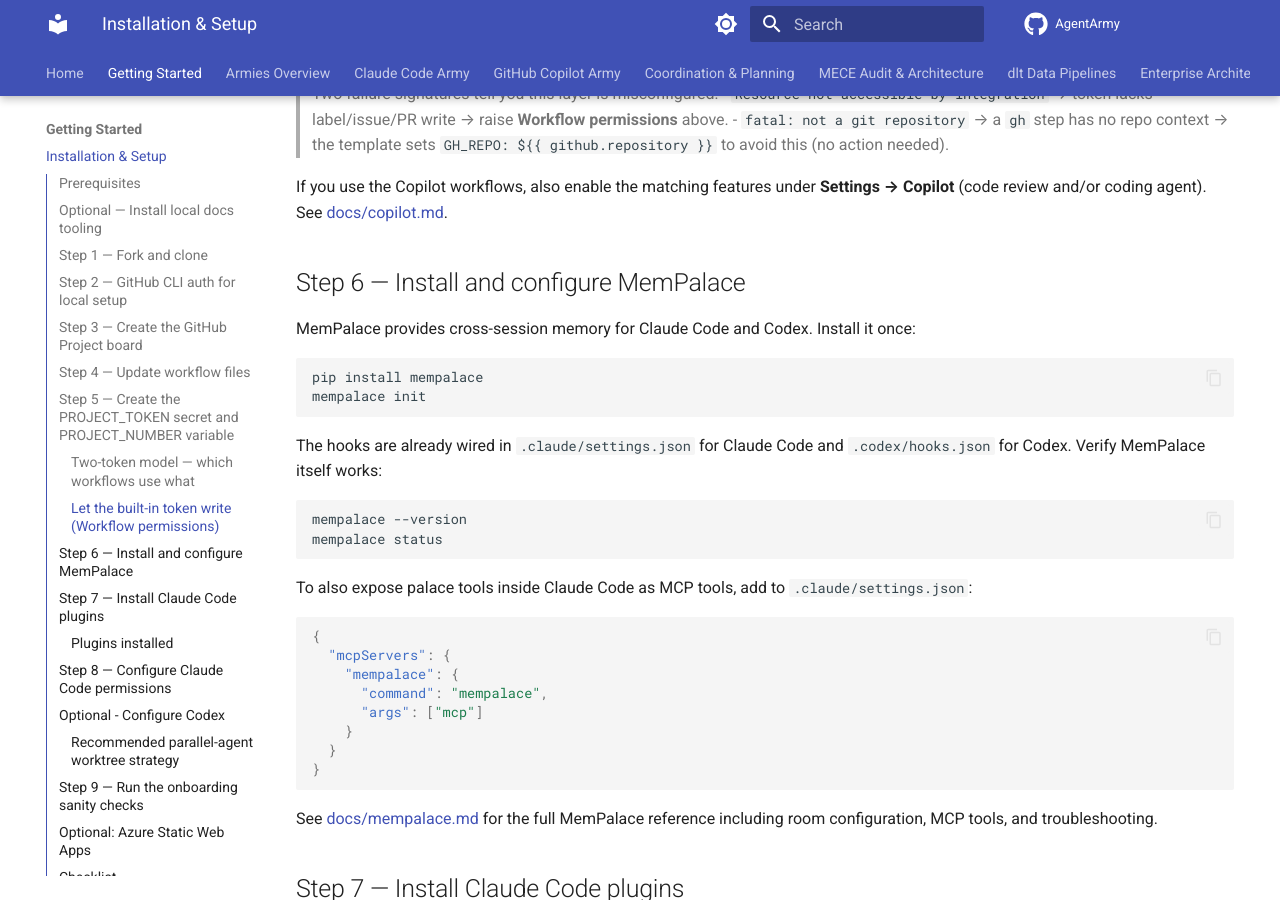
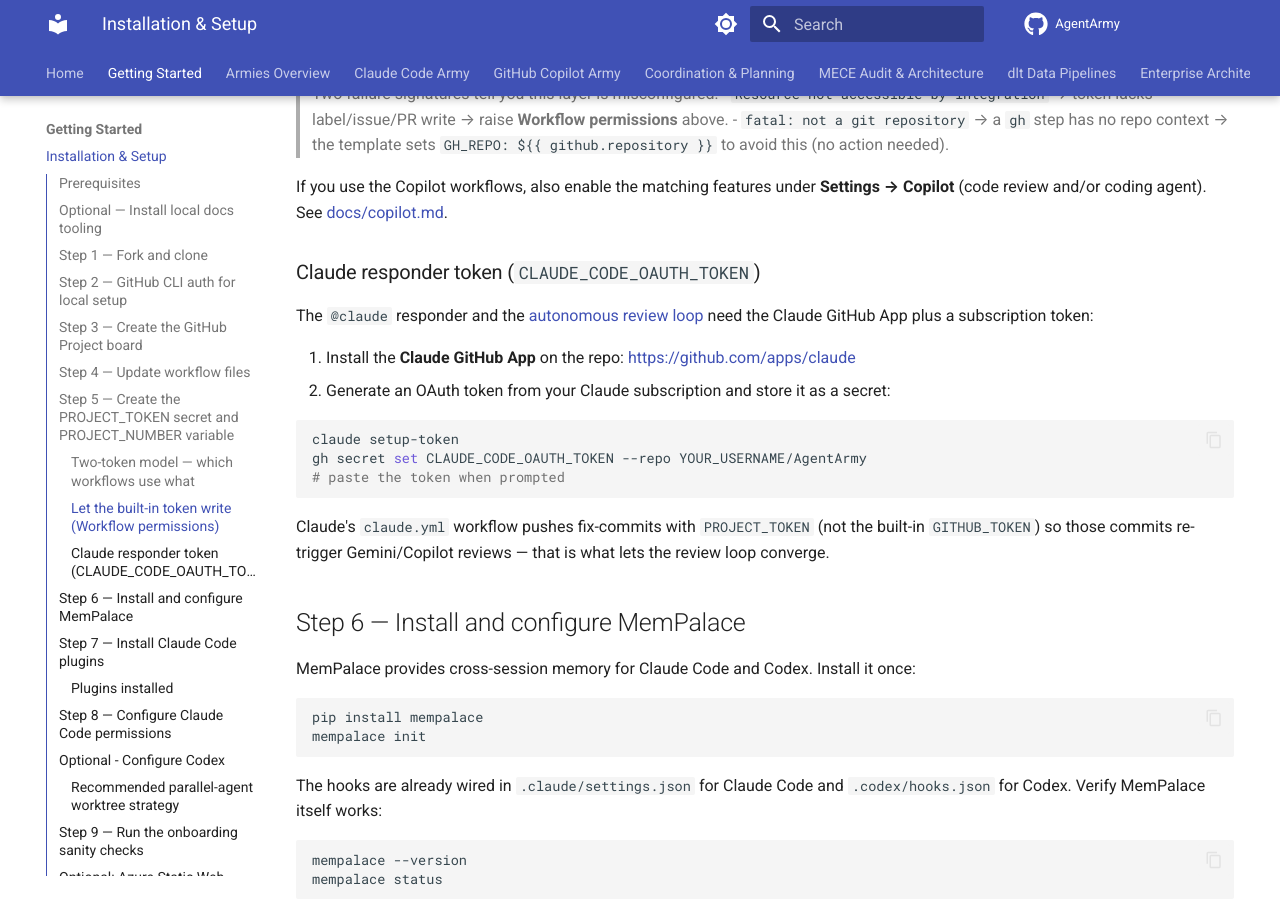
Before and after one commit to nickpclarke/AgentArmyPowerTemplate, an MkDocs documentation site: the page built from docs/setup.md, in a window 1280 px wide and 900 px high, scrolled down 4786 px. Built offline with MkDocs 1.6.1 and Material for MkDocs 9.7.7, drawn with Linux system fonts in a browser that asks for light colours; comment, search, counter and statistics services are not loaded; some of the changed text lies outside the part shown.

Commit message:
Add autonomous PR review-fix loop (#52)
* Add autonomous PR review-fix loop (claude.yml + review-loop.yml)

Closes the loop on remote review bots: when Gemini/Copilot/Codex leave
comments on a PR labelled `review-loop`, Claude addresses them, pushes,
the bots re-review, and it iterates until clean — escalating to HITL at a
round cap.

- claude.yml: the @claude responder (anthropics/claude-code-action),
  authed with CLAUDE_CODE_OAUTH_TOKEN; pushes with PROJECT_TOKEN so
  fix-commits re-trigger the review bots (a GITHUB_TOKEN push would not).
- review-loop.yml: the orchestrator. Opt-in via the `review-loop` label;
  tracks rounds via a hidden marker, debounces to one @claude request per
  HEAD commit, converges when bots re-review with nothing actionable, and
  at the round cap (var REVIEW_LOOP_MAX_ROUNDS, default 3) opens a HITL
  Decision artifact. Mirrors board-commands.yml + hitl-decision.yml.
- docs/pr-review-loop.md (+ mkdocs nav); AI-COORDINATION.md, CLAUDE.md,
  setup.md updated; three review-loop* labels created.

Manual setup still required: install the Claude GitHub App and set the
CLAUDE_CODE_OAUTH_TOKEN secret (see PR body / setup.md).

Co-Authored-By: Claude Opus 4.7 (1M context) <noreply@anthropic.com>

* Address PR #52 review feedback: position-based convergence

Review bots (Codex P1 x2, Copilot, Gemini) flagged real gaps in the
loop's convergence heuristic. Switch from timestamp-based to
position-based actionability:

- review-loop.yml: an inline bot comment is actionable while its
  `position` is non-null (anchored to the current diff). This (a) never
  drops feedback that arrives late on a commit, (b) lets an unaddressed
  comment from ANY bot block convergence, and (c) counts a bot's latest
  CHANGES_REQUESTED review regardless of body. Convergence still requires
  fresh bot activity on the latest commit.
- docs/pr-review-loop.md: rewrote the convergence section to match (and
  to clarify one-vs-all-bots + that "done" != "merge"); bumped the
  MAX_ROUNDS example to 5 to illustrate raising the cap.

The "broken table (||)" review comments were false positives — the
tables use standard single-pipe Markdown (verified no literal `||`).

Co-Authored-By: Claude Opus 4.7 (1M context) <noreply@anthropic.com>

---------

Co-authored-by: Claude Opus 4.7 (1M context) <noreply@anthropic.com>

````diff
--- a/docs/setup.md
+++ b/docs/setup.md
@@ -203,6 +203,21 @@ The PR-automation workflows (`label-pr-size`, `copilot-review`, `copilot-coding-
 
 If you use the Copilot workflows, also enable the matching features under **Settings → Copilot** (code review and/or coding agent). See [docs/copilot.md](copilot.md).
 
+### Claude responder token (`CLAUDE_CODE_OAUTH_TOKEN`)
+
+The `@claude` responder and the [autonomous review loop](pr-review-loop.md) need the Claude GitHub App plus a subscription token:
+
+1. Install the **Claude GitHub App** on the repo: <https://github.com/apps/claude>
+2. Generate an OAuth token from your Claude subscription and store it as a secret:
+
+   ```bash
+   claude setup-token
+   gh secret set CLAUDE_CODE_OAUTH_TOKEN --repo YOUR_USERNAME/AgentArmy
+   # paste the token when prompted
+   ```
+
+Claude's `claude.yml` workflow pushes fix-commits with `PROJECT_TOKEN` (not the built-in `GITHUB_TOKEN`) so those commits re-trigger Gemini/Copilot reviews — that is what lets the review loop converge.
+
 ## Step 6 — Install and configure MemPalace
 
 MemPalace provides cross-session memory for Claude Code and Codex. Install it once:
@@ -375,6 +390,7 @@ swa deploy --deployment-token YOUR_SWA_TOKEN
 - [ ] `PROJECT_TOKEN` secret set
 - [ ] `PROJECT_NUMBER` variable set
 - [ ] Actions **Workflow permissions** set to read & write (lets the built-in `GITHUB_TOKEN` manage labels)
+- [ ] `CLAUDE_CODE_OAUTH_TOKEN` secret set + Claude GitHub App installed (for `@claude` and the review loop)
 - [ ] MemPalace installed (`pip install mempalace && mempalace init`)
 - [ ] Docs tooling installed (`python3 -m pip install -r requirements-docs.txt`)
 - [ ] Claude Code plugins installed (`/plugin` + `/reload-plugins`)
--- a/mkdocs.yml
+++ b/mkdocs.yml
@@ -114,6 +114,7 @@ nav:
     - SAFe Framework: safe.md
     - Issue Conventions: issue-conventions.md
     - Human-in-the-Loop: hitl.md
+    - Autonomous Review Loop: pr-review-loop.md
   - MECE Audit & Architecture:
     - N-Layer Architecture: n-layer-architecture.md
     - Audit Overview: mece-audit/MECE_AUDIT_SUMMARY.md
````
Also changed, not shown: CLAUDE.md (+5 -0 lines), docs/pr-review-loop.md (added, +135 -0 lines), .github/AI-COORDINATION.md, 2 other files.
